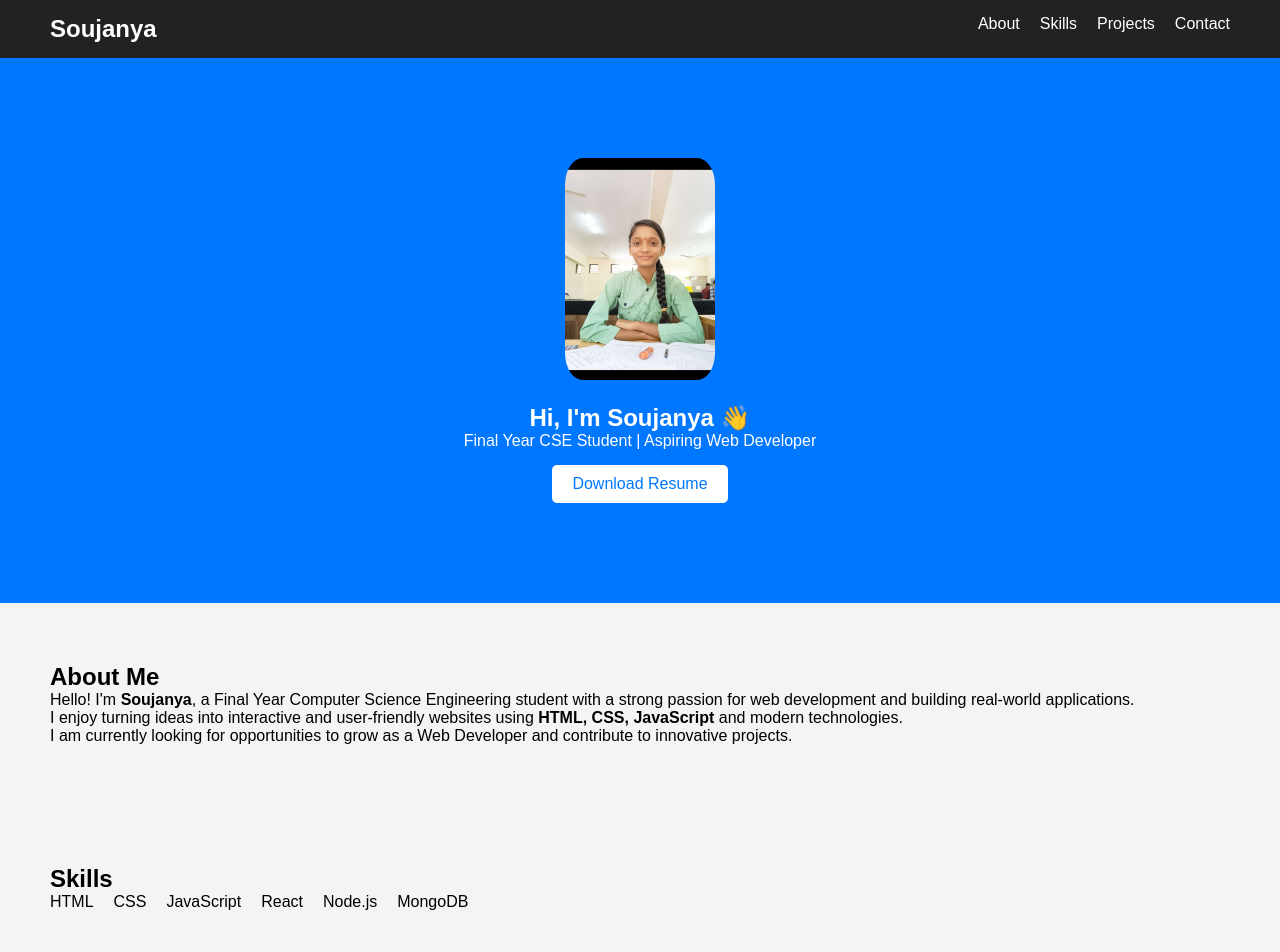
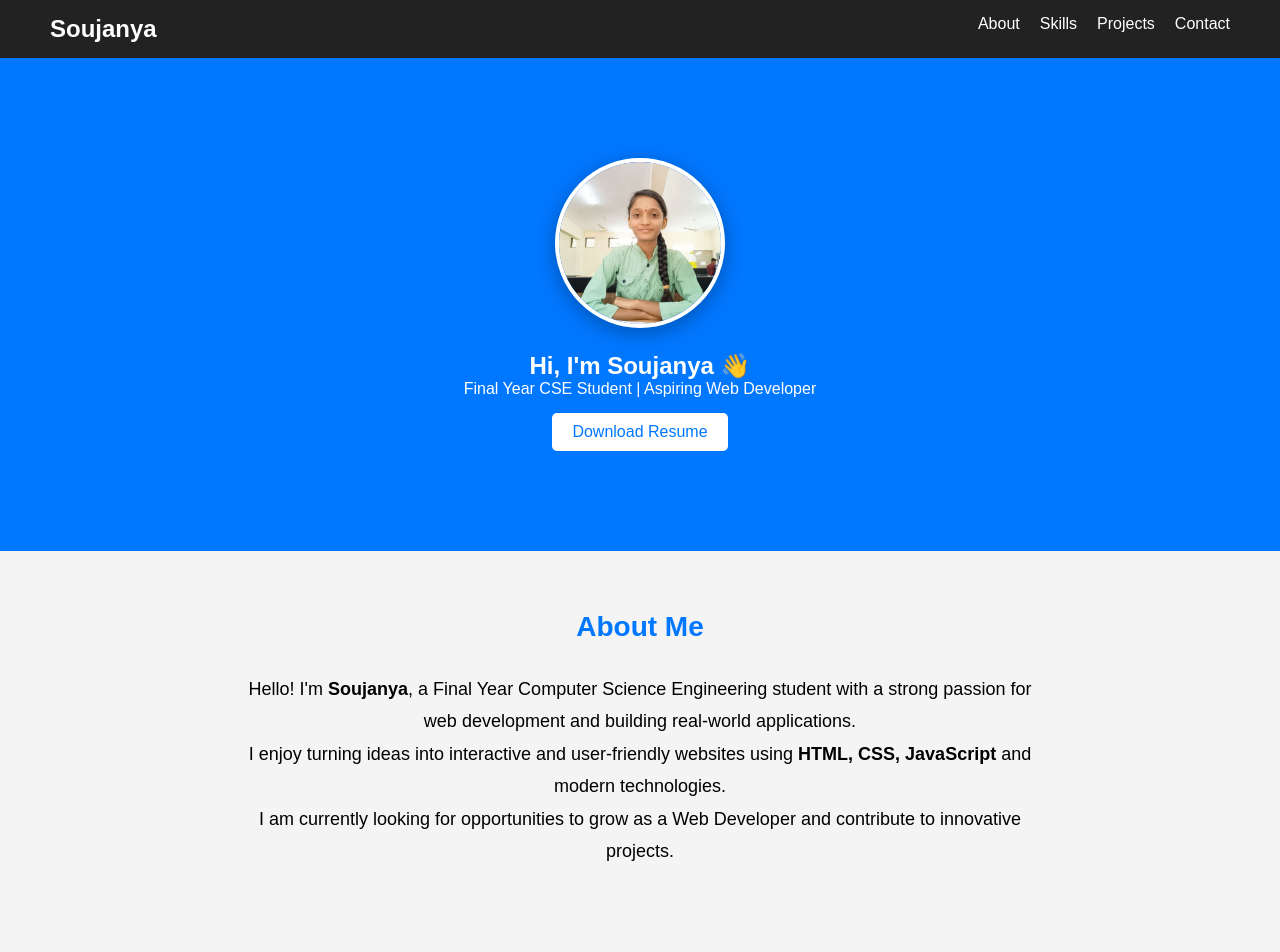
Before and after one commit to 176soujanya/portfolio, a plain HTML site: page index.html in a window 1280 px wide. Shown: the top 952 px of the page. Drawn offline with Linux system fonts and the light colour scheme.

Commit message:
Update style.css

```diff
--- a/style.css
+++ b/style.css
@@ -91,7 +91,87 @@ nav a:hover {
     transition: 0.3s;
 }
 .profile-img {
-    width: 150px;
-    border-radius: 12%;
+    width: 170px;
+    height: 170px;
+    object-fit: cover;
+    border-radius: 50%;
     margin-bottom: 20px;
+    border: 4px solid white;
+    box-shadow: 0px 5px 20px rgba(0,0,0,0.3);
 }
+section h2
+{
+    text-align: center;
+    margin-bottom: 30px;
+    font-size: 28px;
+    color: #0077ff;
+}
+.skills-container {
+    display: flex;
+    justify-content: center;
+    gap: 20px;
+    flex-wrap: wrap;
+}
+
+.skills-container div {
+    background: #0077ff;
+    color: white;
+    padding: 10px 20px;
+    border-radius: 20px;
+    font-weight: bold;
+    transition: 0.3s;
+}
+
+.skills-container div:hover {
+    background: #0056b3;
+    transform: scale(1.1);
+}
+section
+{
+    padding: 60px 50px;
+    animation: fadeIn 1s ease-in;
+}
+
+@keyframes fadeIn {
+    from {
+        opacity: 0;
+        transform: translateY(20px);
+    }
+    to {
+        opacity: 1;
+        transform: translateY(0);
+    }
+}
+header {
+    position: sticky;
+    top: 0;
+    z-index: 1000;
+}
+.about-container {
+    max-width: 800px;
+    margin: auto;
+    text-align: center;
+    line-height: 1.8;
+    font-size: 18px;
+}
+.contact-container {
+    text-align: center;
+    font-size: 18px;
+    line-height: 2;
+}
+
+.social-links {
+    margin-top: 20px;
+}
+
+.social-links a {
+    margin: 0 15px;
+    text-decoration: none;
+    color: #0077ff;
+    font-weight: bold;
+    transition: 0.3s;
+}
+
+.social-links a:hover {
+    color: #0056b3;
+}
```
